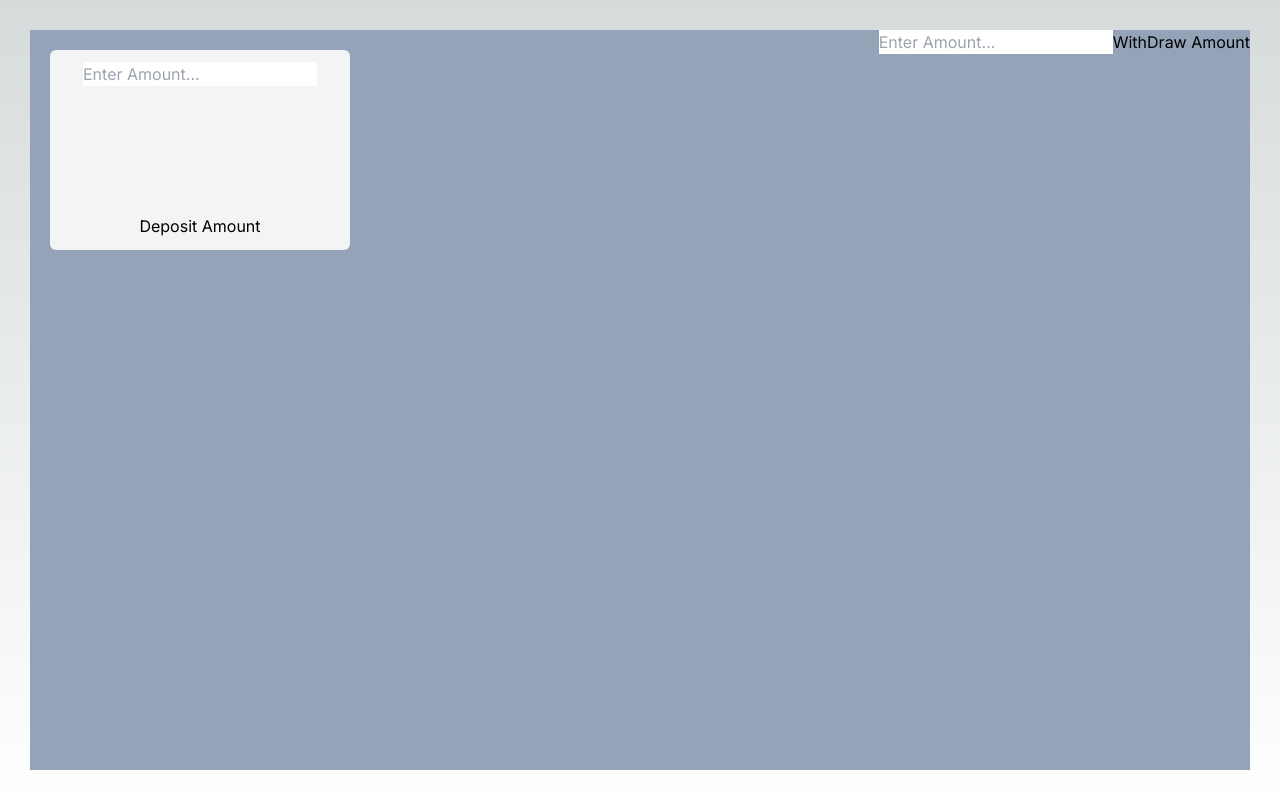
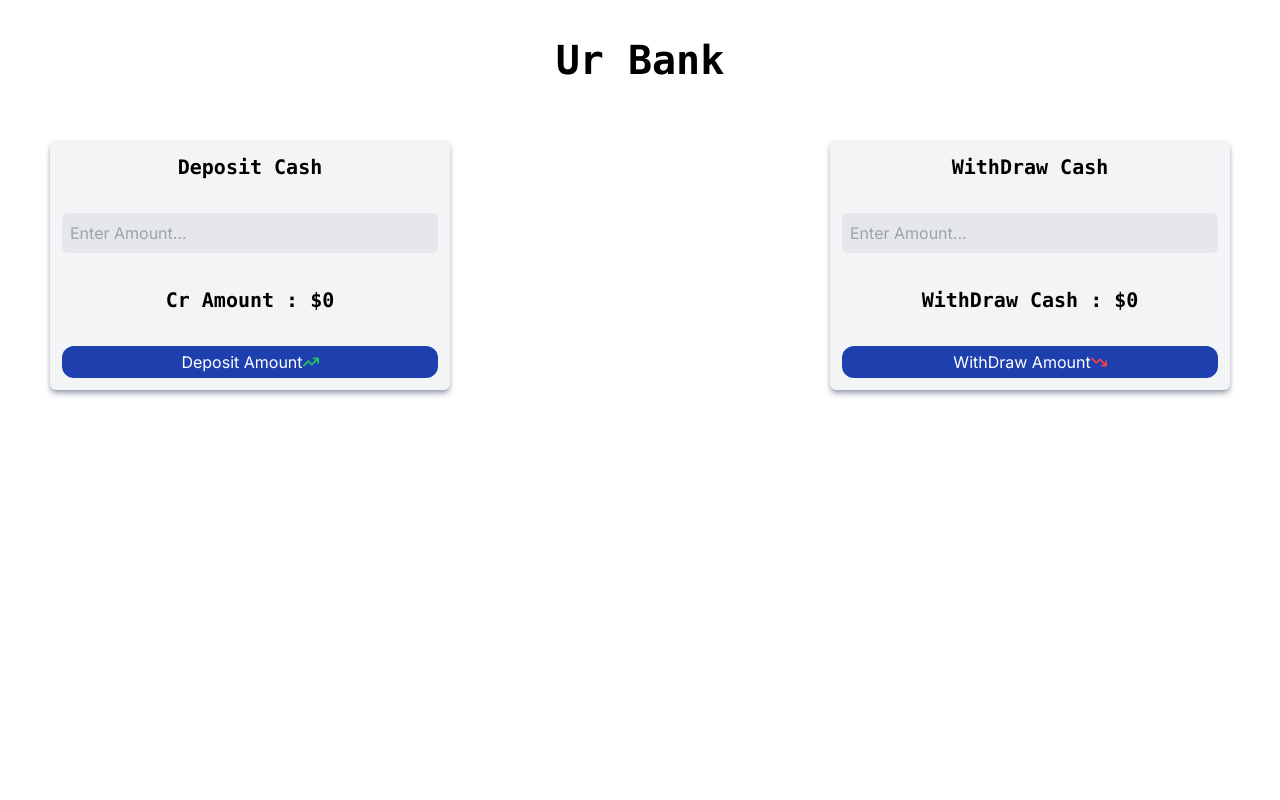
Before and after one commit to ahmedsheikh27/my-bank, a Next.js app: page / in a window 1280 px wide. Built offline with nearby package versions, Linux system fonts and the light colour scheme.

Commit message:
locally work

```diff
--- a/app/page.tsx
+++ b/app/page.tsx
@@ -2,7 +2,7 @@
 import Main from "@/components/Main";
 export default function Home() {
   return (
-    <div className="min-h-screen  flex  justify-center ">
+    <div className="min-h-screen flex bg-white justify-center ">
     <Main/>
    </div>
   );
--- a/components/Main.tsx
+++ b/components/Main.tsx
@@ -1,18 +1,60 @@
-import React from 'react'
+'use client'
+import React, { useState } from 'react'
+import { FaArrowTrendDown, FaArrowTrendUp } from "react-icons/fa6";
+const Main = () => {
+    const [amount, setAmount] = useState(0)
+    const [cashInput, setCashInput] = useState(0)
+    const [withdraw, setWithdraw] = useState(0)
+    const addAmount = () => {
+        if(cashInput > 0) {
+         setAmount((balance) => balance + cashInput)
+         setCashInput(0)
+        }
+    }
+    const withdrawcash = () => {
+        if(cashInput < amount) {
+            if(cashInput > 0) {
+                setWithdraw(amount-cashInput)
+                setCashInput(0)
+            }
+        } else {
+            alert('Please enter a valid amount')
+        }
+    }
+    return (
+        <div className='flex flex-col w-full h-[400px] m-[30px]  justify-between items-center'>
+            <h1 className='font-mono text-[40px] font-bold '>Ur Bank</h1>
+            <div className='flex w-full m-[30px] justify-between '>
+                {/*Deposit Cash */}
+                <div className='flex flex-col shadow-md shadow-gray-400 bg-gray-100 h-[250px] w-[400px] justify-between items-center p-3 m-5 rounded-md'>
+                    <h2 className='font-mono text-[20px] font-bold'>Deposit Cash</h2>
+                    <input
+                        className='w-full h-10 rounded-md px-2 text-gray-500 bg-gray-200'
+                        type='number'
+                        onChange={(e) => setCashInput(Number(e.target.value))}
+                        placeholder='Enter Amount...' />
+                    <h2 className='font-mono text-[20px] font-bold'>Cr Amount : ${withdraw? withdraw:amount}</h2>
 
-const Main = () => {
-    // const [amount, setAmount] = useState()
-    return (
-        <div className='flex w-full m-[30px] bg-slate-400 justify-between'>
-            <div className='flex flex-col bg-gray-100 h-[200px] w-[300px] justify-between items-center p-3 m-5 rounded-md'>  {/*Deposit Cash */}
-                <input
-                    placeholder='Enter Amount...' />
-                <button>Deposit Amount </button>
-            </div>
-            <div>  {/*Withdraw Cash */}
-                <input
-                    placeholder='Enter Amount...' />
-                <button>WithDraw Amount </button>
+                    <button
+                    onClick={addAmount}
+                    className='w-full h-6 flex justify-center items-center bg-blue-800 rounded-xl py-4 text-white '>
+                    Deposit Amount  <FaArrowTrendUp className='text-green-500'/> </button>
+                </div>
+                {/*Withdraw Cash */}
+                <div className='flex flex-col shadow-md shadow-gray-400 bg-gray-100 h-[250px] w-[400px] justify-between items-center p-3 m-5 rounded-md'>
+                    <h2 className='font-mono text-[20px] font-bold'>WithDraw Cash</h2>
+                    <input
+                     onChange={(e) => setCashInput(Number(e.target.value))}
+                     type='number'
+                     className='w-full h-10 rounded-md px-2 text-gray-500 bg-gray-200'
+                        placeholder='Enter Amount...' />
+                    <h2 className='font-mono text-[20px] font-bold'>WithDraw Cash : ${withdraw}</h2>
+
+                    <button
+                    onClick={withdrawcash}
+                    className='w-full h-6 flex justify-center items-center bg-blue-800 rounded-xl py-4 text-white '>
+                    WithDraw Amount  <FaArrowTrendDown className='text-red-500'/> </button>
+                </div>
             </div>
         </div>
     )
```
